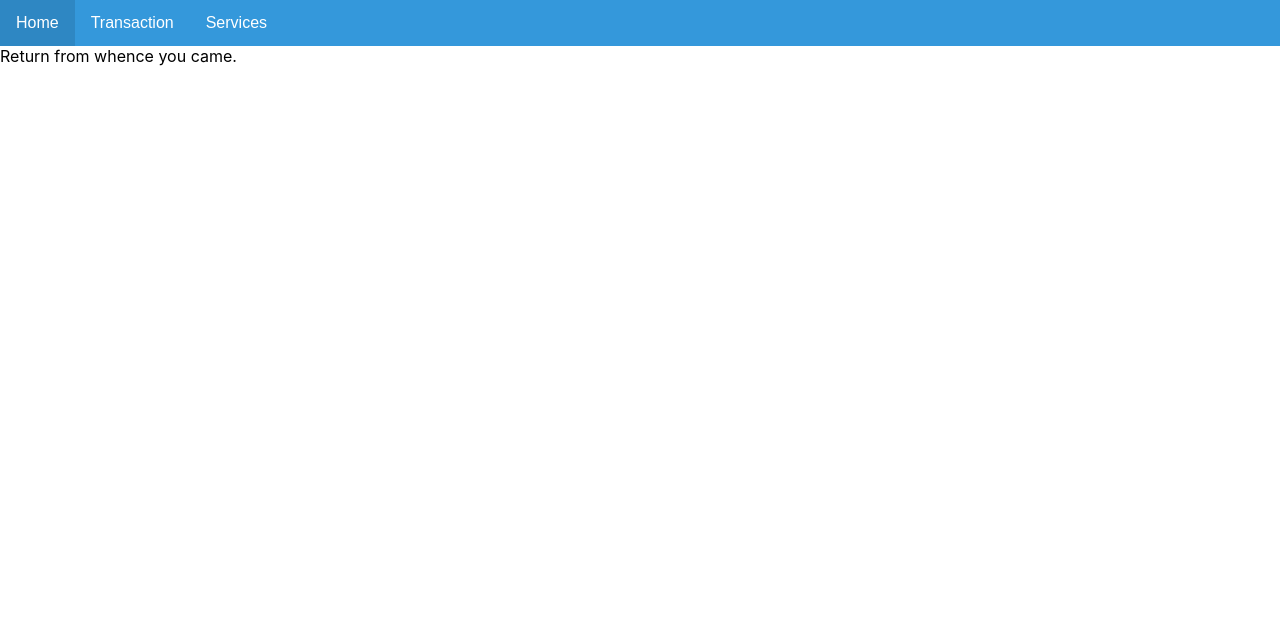
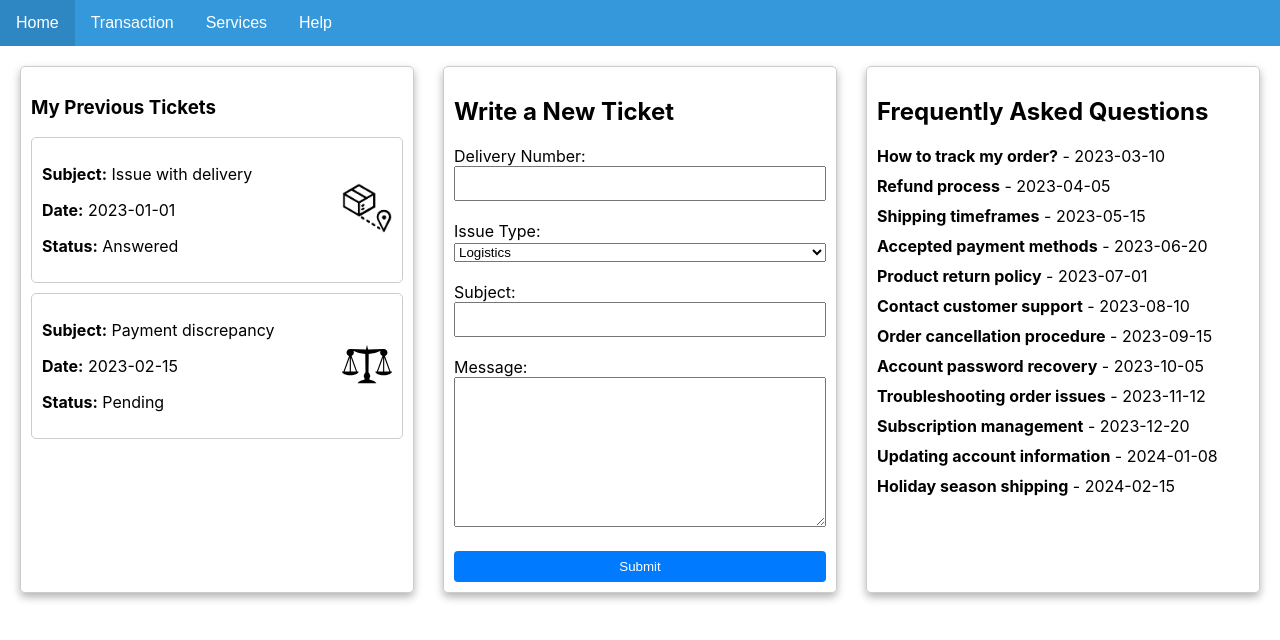
Before and after one commit to arcvelit/SADPS, a React (Create React App) app in the folder sadps-app/: page /customer-support in a window 1280 px wide. Shown: the top 640 px of the page. Built offline with nearby package versions, Linux system fonts and the light colour scheme.

Commit message:
Added customer support

```diff
--- a/sadps-app/src/App.js
+++ b/sadps-app/src/App.js
@@ -9,6 +9,7 @@ import GetTrackingUpdates from './components/Deliveries/Customer/GetTrackingUpda
 import Transaction from './components/Transaction/Transaction';
 import MakePayment from './components/Transaction/MakePayment';
 import Error505 from './components/Home/505';
+import ContactSupport from './components/Support/ContactSupport'
 
 
 function App() {
@@ -22,7 +23,7 @@ function App() {
         <Route path="/make-delivery-request" Component={MakeDeliveryRequest}/>
         <Route path="/transaction" Component={Transaction}/>
         <Route path="/" Component={Home}/>
-
+        <Route path="/customer-support" Component={ContactSupport}/>
         <Route path="/payment" Component={MakePayment}/>
 
       <Route path="*" Component={Error505}/>
--- a/sadps-app/src/components/General/NavigationBar.js
+++ b/sadps-app/src/components/General/NavigationBar.js
@@ -39,6 +39,14 @@ function NavigationBar()
                         </li>
                     </div>
             </div>
+            <div className='dropdown'>
+                <button className='dropbtn'>Help</button>
+                <div className='dropdown-content'>
+                    <li>
+                        <Link to="/customer-support" style={STYLE_LINK_DROPDOWN}>Customer Support</Link>
+                    </li>
+                </div>
+            </div>
         </div>
     );
 }
--- /dev/null
+++ b/sadps-app/src/components/Support/ContactSupport.css
@@ -0,0 +1,102 @@
+/* ContactSupport.css */
+
+.contact-support-container {
+    display: flex;
+    justify-content: space-between;
+    padding: 20px;
+  }
+
+  .left-pane,
+  .middle-pane,
+  .right-pane {
+    width: 30%;
+    height: auto;
+    border: 1px solid #ccc;
+    border-radius: 5px; /* Add border-radius for rounded corners */
+    padding: 10px;
+    box-shadow: 0 4px 8px rgba(0, 0, 0, 0.3); /* Add box-shadow for a subtle shadow effect */
+  }
+
+  .middle-pane form {
+    display: flex;
+    flex-direction: column;
+  }
+
+  .middle-pane label {
+    margin-bottom: 10px;
+  }
+
+  .middle-pane select,
+  .middle-pane textarea {
+    width: 100%;
+    margin-bottom: 10px;
+  }
+
+  .middle-pane textarea {
+    width: 100%;
+    margin-bottom: 10px;
+    height: 150px; /* Adjust the height to your preference */
+  }
+
+  .middle-pane button {
+    width: 100%;
+    padding: 8px;
+    background-color: #007bff;
+    color: white;
+    border: none;
+    cursor: pointer;
+  }
+
+  .middle-pane button:hover {
+    background-color: #0056b3;
+  }
+
+  .left-pane ul,
+  .right-pane ul {
+    list-style-type: none;
+    padding: 0;
+  }
+
+  .left-pane li,
+  .right-pane li {
+    margin-bottom: 10px;
+  }
+
+  /* ContactSupport.css */
+
+.left-pane {
+  width: 30%;
+  border: 1px solid #ccc;
+  border-radius: 5px;
+  padding: 10px;
+  box-shadow: 0 4px 8px rgba(0, 0, 0, 0.3);
+  overflow-y: auto; /* Add overflow-y for scrolling if there are many tickets */
+}
+
+.ticket-card {
+  cursor: pointer;
+  padding: 10px;
+  margin-bottom: 10px;
+  border: 1px solid #ddd;
+  border-radius: 5px;
+}
+
+.ticket-card:hover {
+  background-color: #f9f9f9;
+}
+
+
+  .ticket-logo {
+    max-width: 50px; /* Adjust the maximum width as needed */
+    max-height: 50px; /* Adjust the maximum height as needed */
+  }
+
+
+  .ticket-card {
+    display: flex;
+    justify-content: space-between;
+    align-items: center;
+    padding: 10px;
+    border: 1px solid #ccc;
+    margin-bottom: 10px;
+  }
--- /dev/null
+++ b/sadps-app/src/components/Support/ContactSupport.js
@@ -0,0 +1,151 @@
+// ContactSupport.js
+import React, { useState } from 'react';
+import './ContactSupport.css';
+import parcel from '../Transaction/stockparcel.png';
+import muney from './Style/transaction-logo.svg'
+
+
+const ContactSupport = () => {
+  // Sample data for previous tickets and FAQs
+  const [sampleTickets, setSampleTickets] = useState([
+    { subject: 'Issue with delivery', date: '2023-01-01', status: 'Answered', img: parcel},
+    { subject: 'Payment discrepancy', date: '2023-02-15', status: 'Pending', img: muney},
+    // Add more sample tickets as needed
+  ]);
+
+  const handleNewTicketClick = () => {
+
+  }
+  const handleTicketClick = () => {
+
+  }
+
+  const [faqs, setFaqs] = useState([
+    { title: 'How to track my order?', date: '2023-03-10' },
+    { title: 'Refund process', date: '2023-04-05' },
+    { title: 'Shipping timeframes', date: '2023-05-15' },
+    { title: 'Accepted payment methods', date: '2023-06-20' },
+    { title: 'Product return policy', date: '2023-07-01' },
+    { title: 'Contact customer support', date: '2023-08-10' },
+    { title: 'Order cancellation procedure', date: '2023-09-15' },
+    { title: 'Account password recovery', date: '2023-10-05' },
+    { title: 'Troubleshooting order issues', date: '2023-11-12' },
+    { title: 'Subscription management', date: '2023-12-20' },
+    { title: 'Updating account information', date: '2024-01-08' },
+    { title: 'Holiday season shipping', date: '2024-02-15' }
+    // Add more FAQs as needed
+  ]);
+
+  // New ticket form state
+  const [newTicket, setNewTicket] = useState({
+    deliveryNumber: '',
+    issueType: 'Logistics',
+    subject: '',
+    message: '',
+  });
+
+  const handleNewTicketChange = (e) => {
+    const { name, value } = e.target;
+    setNewTicket((prevTicket) => ({ ...prevTicket, [name]: value }));
+  };
+
+  const handleNewTicketSubmit = (e) => {
+    e.preventDefault();
+    // Perform submit logic (e.g., send the ticket to the server)
+    console.log('Submitting new ticket:', newTicket);
+    // Reset the form after submission
+    setNewTicket({
+      deliveryNumber: '',
+      issueType: 'Logistics',
+      subject: '',
+      message: '',
+    });
+  };
+
+  return (
+    <div className="contact-support-container">
+      <div className="left-pane">
+        <h3>My Previous Tickets</h3>
+        <ul>
+          {sampleTickets.map((ticket) => (
+            <li key={ticket.id} onClick={() => handleTicketClick(ticket)}>
+              <div className="ticket-card">
+                <div className='card-info'>
+                <p><b>Subject:</b> {ticket.subject}</p>
+                <p><b>Date:</b> {ticket.date}</p>
+                <p><b>Status:</b> {ticket.status}</p>
+                </div>
+                <div className='card-logo'>
+                <img className="ticket-logo" src={ticket.img} alt="Parcel Logo" />
+
+                </div>
+              </div>
+
+
+            </li>
+
+
+          ))}
+
+        </ul>
+      </div>
+
+      {/* Middle pane - Write a new ticket */}
+      <div className="middle-pane">
+        <h2>Write a New Ticket</h2>
+        <form onSubmit={handleNewTicketSubmit}>
+          <label>
+            Delivery Number:
+            <input
+              type="text"
+              name="deliveryNumber"
+              value={newTicket.deliveryNumber}
+              onChange={handleNewTicketChange}
+            />
+          </label>
+          <label>
+            Issue Type:
+            <select name="issueType" value={newTicket.issueType} onChange={handleNewTicketChange}>
+              <option value="Logistics">Logistics</option>
+              <option value="Transactional">Transactional</option>
+              <option value="Report">Report</option>
+              <option value="Other">Other</option>
+            </select>
+          </label>
+          <label>
+            Subject:
+            <input
+              type="text"
+              name="subject"
+              value={newTicket.subject}
+              onChange={handleNewTicketChange}
+            />
+          </label>
+          <label>
+            Message:
+            <textarea
+              name="message"
+              value={newTicket.message}
+              onChange={handleNewTicketChange}
+            />
+          </label>
+          <button type="submit">Submit</button>
+        </form>
+      </div>
+
+      {/* Rightmost pane - Frequently Asked Questions */}
+      <div className="right-pane">
+        <h2>Frequently Asked Questions</h2>
+        <ul>
+          {faqs.map((faq, index) => (
+            <li key={index}>
+              <strong>{faq.title}</strong> - {faq.date}
+            </li>
+          ))}
+        </ul>
+      </div>
+    </div>
+  );
+};
+
+export default ContactSupport;
```
Also changed, not shown: sadps-app/src/components/Support/Style/transaction-logo.svg (added).
